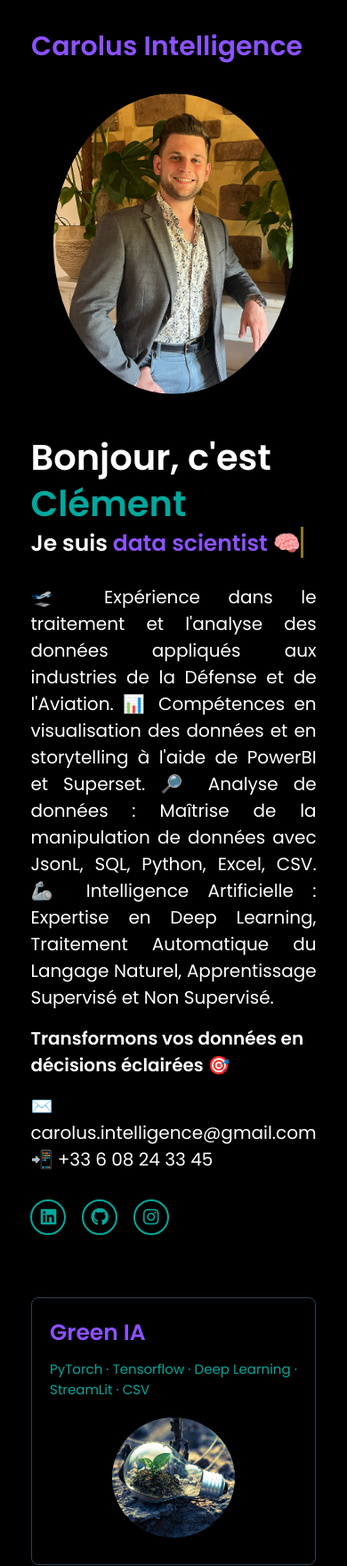
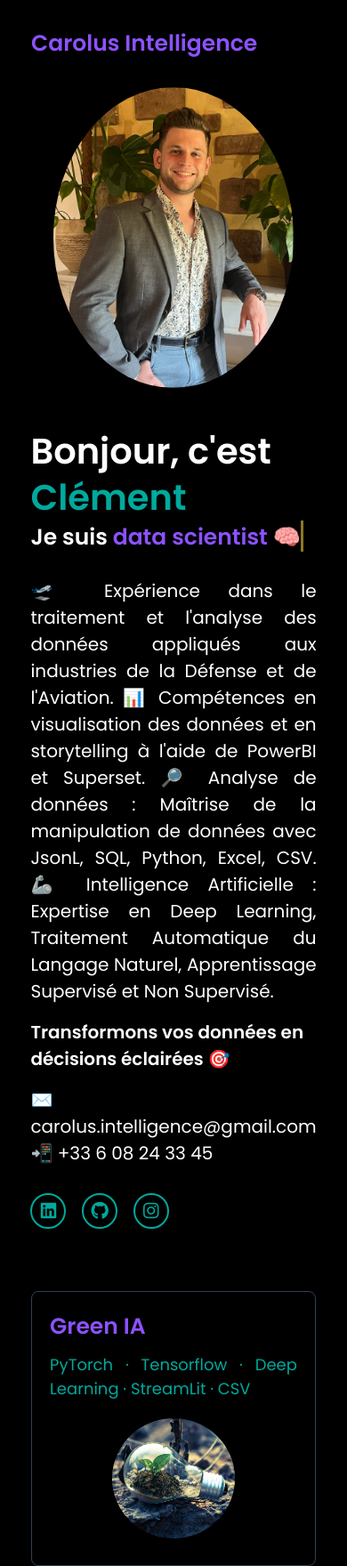
Before and after one commit to CarolusIntelligence/portfolio_carolus_intelligence, a plain HTML site: page index.html in a window 390 px wide. Shown: the top 1760 px of the page at 89% size. Drawn offline with Linux system fonts and the light colour scheme.

Commit message:
correction taille texte articles

```diff
--- a/style/style.css
+++ b/style/style.css
@@ -180,21 +180,18 @@ span{
     .home{
         flex-direction: column;
     }
-
     .home .home-content h3{
         font-size: 2.5rem;
     }
-
     .home-content h1{
-        font-size: rem;
+        font-size: 3rem;
     }
-
     .home-img img{
         width: 70vw;
         margin-top: 1rem;
     }
     .logo {
-        font-size: 3rem;
+        font-size: 2.5rem;
         color: #8c52ff;
         font-weight: 800;
         cursor: pointer;
@@ -403,7 +400,7 @@ span{
         font-size: 2.5em;
     }
     .section-preview p {
-        font-size: 1.5em;
+        font-size: 1.8em;
         text-align: justify;
     }
     .title-div {
```
